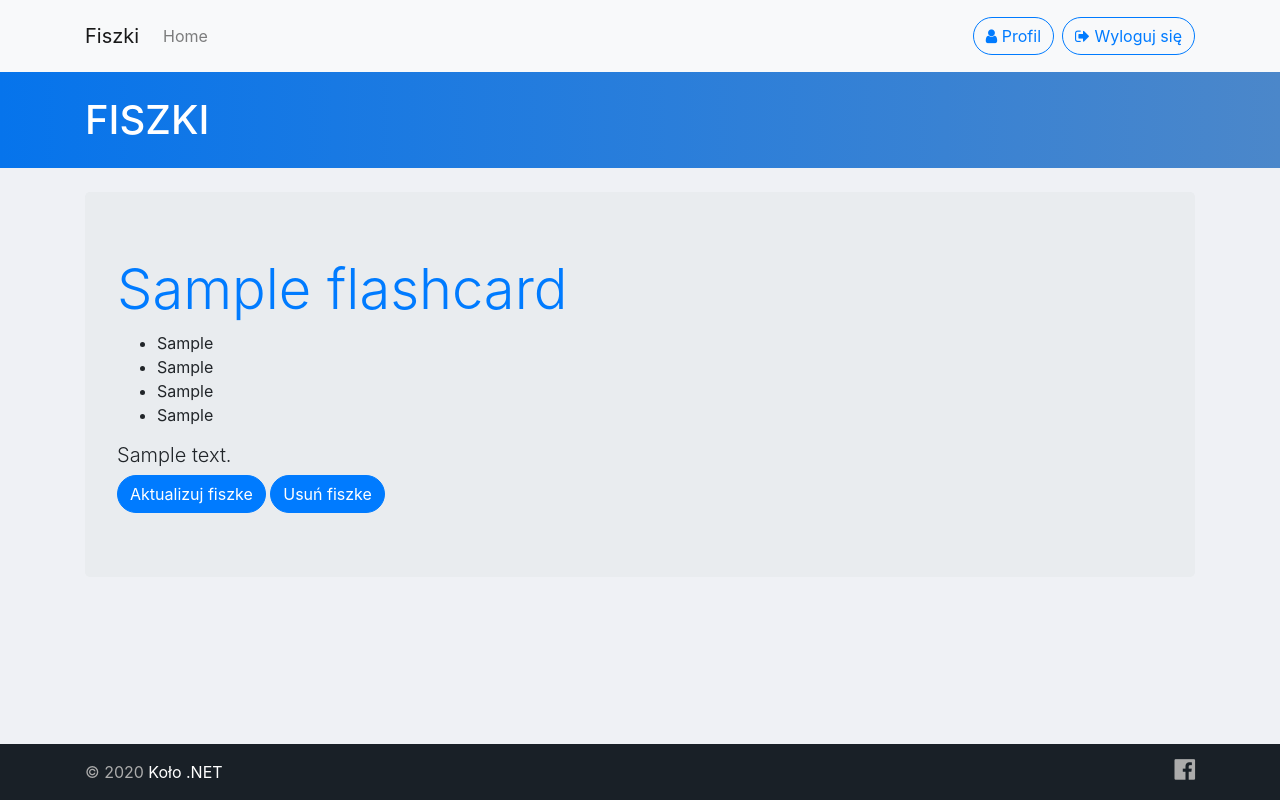
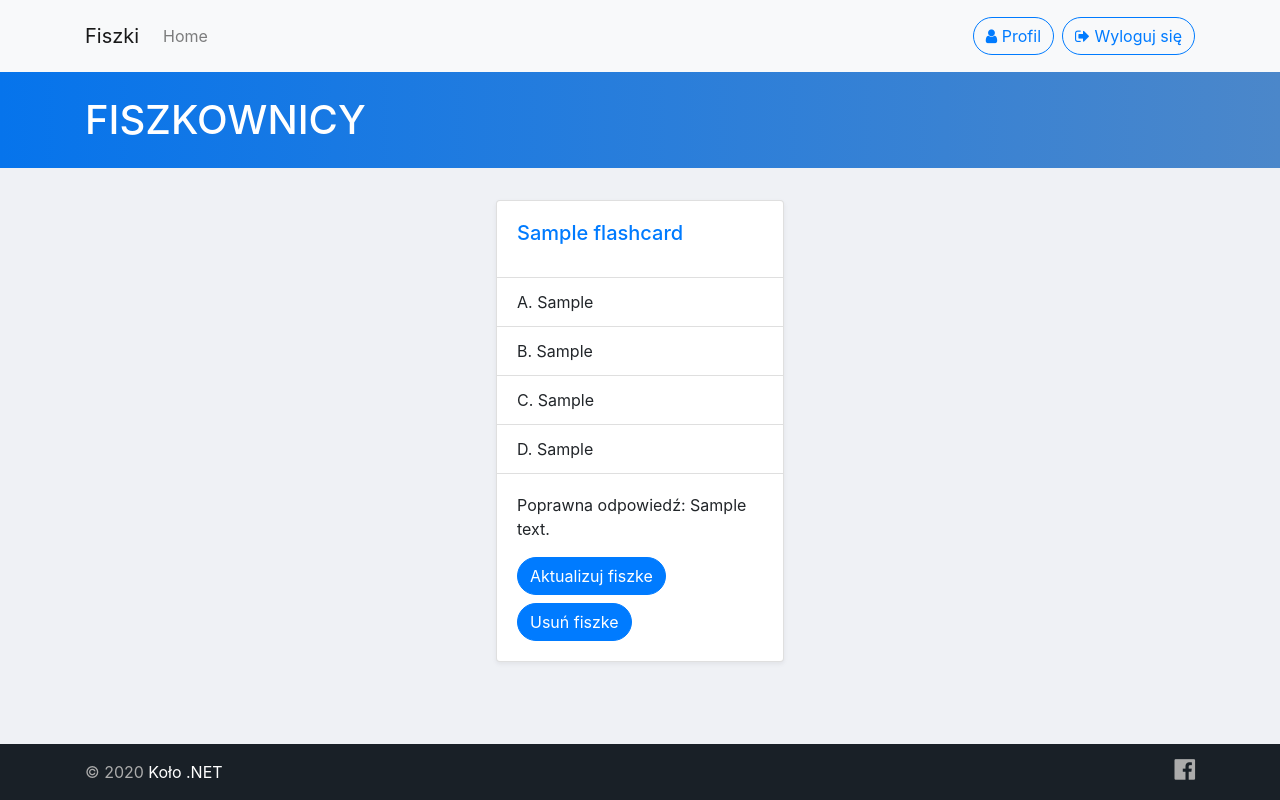
Before and after one commit to Grupa-NET-PK/hackaton, a Django app: page /flashcard_show/ in a window 1280 px wide. Run offline with Django 3.2, Linux system fonts and the light colour scheme; a user stored in the database is signed in; tables that the repository leaves empty hold one stand-in row (values such as "Sample post"); some libraries are stand-ins or nearby versions.

Commit message:
a few style changes

```diff
--- a/hackaton_app/templates/hackaton_app/assign_flashcard.html
+++ b/hackaton_app/templates/hackaton_app/assign_flashcard.html
@@ -2,8 +2,8 @@
 {% block content %}
 {% load static %}
 {% load crispy_forms_tags %}
-
-<div class="card col-lg-4 my-box-shadow">
+<div class="row justify-content-md-center">
+    <div class="card col-lg-4 my-box-shadow">
         <div class="card-body">
             <form method="POST">
                 {% csrf_token %}
@@ -19,6 +19,6 @@
             </form>
         </div>
     </div>
-
+</div>
 
 {% endblock %}
--- a/hackaton_app/templates/hackaton_app/base.html
+++ b/hackaton_app/templates/hackaton_app/base.html
@@ -42,7 +42,7 @@
         <!-- Start header area -->
         <header class="main-header pt-4 pb-4">
             <div class="container">
-                <h1 class="m-0">FISZKI</h1>
+                <h1 class="m-0">FISZKOWNICY</h1>
             </div>
         </header>
         <!-- End header area -->
--- a/hackaton_app/templates/hackaton_app/flashcard_list.html
+++ b/hackaton_app/templates/hackaton_app/flashcard_list.html
@@ -1,23 +1,33 @@
 {% extends 'hackaton_app/base.html' %}
 {% block content %}
-
+<div class="row justify-content-around">
     {% for item in flash %}
-
-        <div class="jumbotron">
-
-            <a href="{% url 'flashcard_detail' item.id %}"><h1 class="display-4"> {{ item.question }} </h1></a>
-            {% if item.is_abcd%}
-                <ul>
-                    <li>{{ item.a }}</li>
-                    <li>{{ item.b }}</li>
-                    <li>{{ item.c }}</li>
-                    <li>{{ item.d }}</li>
-                </ul>
-            {% endif %}
-            <h3 class="lead"> {{ item.correct_answer }} </h3>
-            <a class="btn btn-primary" href="{% url 'flashcard_update' item.pk %}">Aktualizuj fiszke</a>
+    <div class="card my-box-shadow m-2" style="width: 18rem;">
+        <div class="card-body">
+            <a href="{% url 'flashcard_detail' item.id %}"><h5 class="card-title">{{ item.question }}</h5></a>
+        </div>
+        {% if item.is_abcd%}
+        <ul class="list-group list-group-flush">
+            <li class="list-group-item">
+                A. {{ item.a }}
+            </li>
+            <li class="list-group-item">
+                B. {{ item.b }}
+            </li>
+            <li class="list-group-item">
+                C. {{ item.c }}
+            </li>
+            <li class="list-group-item">
+                D. {{ item.d }}
+            </li>
+        </ul>
+        {% endif %}
+        <div class="card-body">
+            <p>Poprawna odpowiedź: {{ item.correct_answer }}</p>
+            <a class="btn btn-primary mb-2" href="{% url 'flashcard_update' item.pk %}">Aktualizuj fiszke</a>
             <a class="btn btn-primary" href="{% url 'flashcard_delete' item.pk %}">Usuń fiszke</a>
         </div>
-
+    </div>
     {% endfor %}
+</div>
 {% endblock %}
```
Also changed, not shown: hackaton_app/templates/hackaton_app/assigned_flashcard_list.html (+24 -17 lines), hackaton_app/templates/hackaton_app/flashcard_answer_create.html (+6 -6 lines), hackaton_app/templates/hackaton_app/flashcard_confirm_delete.html (+10 -5 lines), hackaton_app/templates/hackaton_app/flashcard_detail.html (+10 -9 lines), hackaton_app/templates/hackaton_app/logout.html (+5 -5 lines), hackaton_app/templates/hackaton_app/profile.html (+8 -5 lines).
